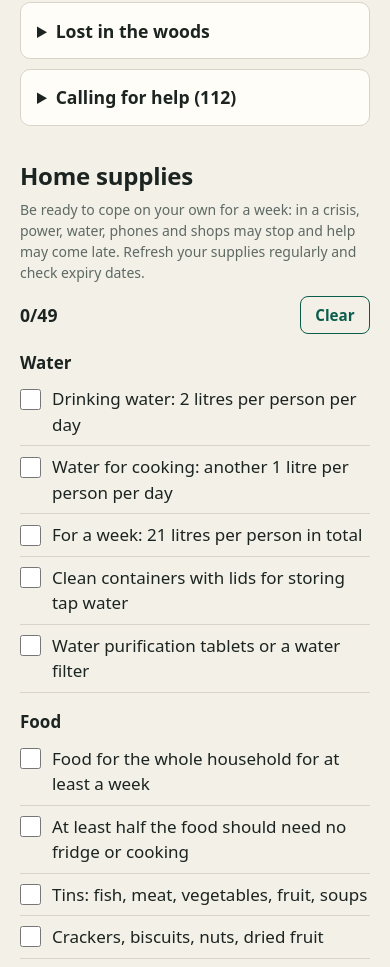
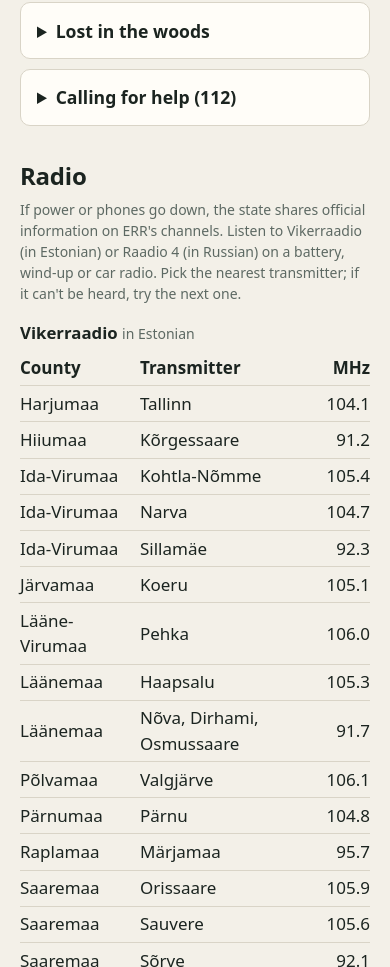
Before and after one commit to renereose/varu, a plain HTML site: page viewer/ready.html in a window 390 px wide. Shown: the part 1033-2000 px from the top of the page. Drawn offline with Linux system fonts and the light colour scheme; no server answers.

Commit message:
In an emergency: radio frequencies for Vikerraadio and Raadio 4
The page gains a Radio part: which station to tune a battery or car radio
to when power or phones go down, and each transmitter's frequency. The
cards that tell people to listen to the radio link to it, and it is printed
with the plan.

- Vikerraadio: 17 transmitters from ERR's own list (October 2026), by county.
- Raadio 4: 7 areas from ERR's newest published list (September 2019).
- The stations are the ones the Ministry of the Interior's crisis guide
  (2018, p. 26) names for official information.

```diff
--- a/viewer/css/app.css
+++ b/viewer/css/app.css
@@ -527,6 +527,12 @@ footer { margin-top: 3rem; color: var(--muted); font-size: 0.85rem; }
 .supplies-bar { display: flex; align-items: center; justify-content: space-between; gap: 1rem; margin: 0.8rem 0; font-size: 1.1rem; }
 fieldset { min-width: 0; margin: 0; border: 0; padding: 0; }
 legend { padding: 0; }
+.radio-station { margin-top: 1rem; }
+.radio-station h3 { margin: 0 0 0.3rem; font-size: 1.05rem; }
+.radio-station h3 .meta { font-weight: 400; }
+.radio-table { border-collapse: collapse; width: 100%; max-width: 32rem; font-variant-numeric: tabular-nums; }
+.radio-table th, .radio-table td { text-align: left; padding: 0.3rem 0.6rem 0.3rem 0; border-bottom: 1px solid var(--line); }
+.radio-table td:last-child, .radio-table th:last-child { text-align: right; white-space: nowrap; padding-right: 0; }
 .supply-group { margin-top: 1rem; }
 .supply-group legend { font-weight: 700; margin-bottom: 0.2rem; }
 .supply-group label {
@@ -574,7 +580,7 @@ legend { padding: 0; }
   .ready .back, .ready-tabs, .no-print, #situations, #supplies-clear { display: none !important; }
   /* Whole sections run over pages; only small blocks are kept together. */
   .ready .panel { margin-top: 1.2rem; }
-  .ready .supply-group, .ready .contact { break-inside: avoid; }
+  .ready .supply-group, .ready .contact, .ready .radio-station { break-inside: avoid; }
   .ready input:not([type="checkbox"]), .ready textarea { border: 0; border-bottom: 1px solid #000; border-radius: 0; padding-left: 0; }
   .contact { grid-template-columns: 1fr 1fr; }
   .supply-group input { accent-color: #000; }
--- a/viewer/guides.json
+++ b/viewer/guides.json
@@ -53,7 +53,8 @@
           "title": "Siseministeerium ja Riigikantselei – Käitumisjuhised kriisiolukordadeks (2018), lk 12–13",
           "url": "https://siseministeerium.ee/sites/default/files/documents/2021-01/K%C3%A4itumisjuhised%20kriisiolukordadeks.pdf"
         }
-      ]
+      ],
+      "radio": true
     },
     {
       "id": "water",
@@ -203,7 +204,8 @@
           "title": "Siseministeerium ja Riigikantselei – Käitumisjuhised kriisiolukordadeks (2018), lk 20–21",
           "url": "https://siseministeerium.ee/sites/default/files/documents/2021-01/K%C3%A4itumisjuhised%20kriisiolukordadeks.pdf"
         }
-      ]
+      ],
+      "radio": true
     },
     {
       "id": "warning",
@@ -250,7 +252,8 @@
           "title": "Siseministeerium ja Riigikantselei – Käitumisjuhised kriisiolukordadeks (2018), lk 26–27",
           "url": "https://siseministeerium.ee/sites/default/files/documents/2021-01/K%C3%A4itumisjuhised%20kriisiolukordadeks.pdf"
         }
-      ]
+      ],
+      "radio": true
     },
     {
       "id": "shelter",
@@ -302,7 +305,8 @@
           "title": "Siseministeerium ja Riigikantselei – Käitumisjuhised kriisiolukordadeks (2018), lk 32–33",
           "url": "https://siseministeerium.ee/sites/default/files/documents/2021-01/K%C3%A4itumisjuhised%20kriisiolukordadeks.pdf"
         }
-      ]
+      ],
+      "radio": true
     },
     {
       "id": "evacuation",
@@ -528,7 +532,8 @@
           "title": "Siseministeerium ja Riigikantselei – Käitumisjuhised kriisiolukordadeks (2018), lk 46–49",
           "url": "https://siseministeerium.ee/sites/default/files/documents/2021-01/K%C3%A4itumisjuhised%20kriisiolukordadeks.pdf"
         }
-      ]
+      ],
+      "radio": true
     },
     {
       "id": "lost",
@@ -987,5 +992,164 @@
         "url": "https://www.vingugaas.ee/"
       }
     ]
+  },
+  "radio": {
+    "et": {
+      "title": "Raadio",
+      "intro": "Kui elekter või side kaob, jagab riik ametlikku infot ERR-i kanalites. Kuula Vikerraadiot (eesti keeles) või Raadio 4 (vene keeles) patarei-, vända- või autoraadiost. Vali lähima saatja sagedus; kui see ei kosta, proovi järgmist."
+    },
+    "en": {
+      "title": "Radio",
+      "intro": "If power or phones go down, the state shares official information on ERR's channels. Listen to Vikerraadio (in Estonian) or Raadio 4 (in Russian) on a battery, wind-up or car radio. Pick the nearest transmitter; if it can't be heard, try the next one."
+    },
+    "stations": [
+      {
+        "name": "Vikerraadio",
+        "lang": {
+          "et": "eesti keeles",
+          "en": "in Estonian"
+        },
+        "as_of": "2026-10",
+        "sites": [
+          [
+            "Tallinn",
+            "Harjumaa",
+            104.1
+          ],
+          [
+            "Koeru",
+            "Järvamaa",
+            105.1
+          ],
+          [
+            "Valgjärve",
+            "Põlvamaa",
+            106.1
+          ],
+          [
+            "Tartu",
+            "Tartumaa",
+            106.7
+          ],
+          [
+            "Pärnu",
+            "Pärnumaa",
+            104.8
+          ],
+          [
+            "Kohtla-Nõmme",
+            "Ida-Virumaa",
+            105.4
+          ],
+          [
+            "Sauvere",
+            "Saaremaa",
+            105.6
+          ],
+          [
+            "Narva",
+            "Ida-Virumaa",
+            104.7
+          ],
+          [
+            "Viiratsi",
+            "Viljandimaa",
+            107.0
+          ],
+          [
+            "Haapsalu",
+            "Läänemaa",
+            105.3
+          ],
+          [
+            "Kõrgessaare",
+            "Hiiumaa",
+            91.2
+          ],
+          [
+            "Orissaare",
+            "Saaremaa",
+            105.9
+          ],
+          [
+            "Märjamaa",
+            "Raplamaa",
+            95.7
+          ],
+          [
+            "Pehka",
+            "Lääne-Virumaa",
+            106.0
+          ],
+          [
+            "Sõrve",
+            "Saaremaa",
+            92.1
+          ],
+          [
+            "Sillamäe",
+            "Ida-Virumaa",
+            92.3
+          ],
+          [
+            "Nõva, Dirhami, Osmussaare",
+            "Läänemaa",
+            91.7
+          ]
+        ]
+      },
+      {
+        "name": "Raadio 4",
+        "lang": {
+          "et": "vene keeles",
+          "en": "in Russian"
+        },
+        "as_of": "2019-09",
+        "areas": [
+          [
+            "Tallinn",
+            94.5
+          ],
+          [
+            "Ida-Virumaa",
+            95.3
+          ],
+          [
+            "Narva",
+            100.9
+          ],
+          [
+            "Tartumaa",
+            94.4
+          ],
+          [
+            "Jõgevamaa",
+            93.4
+          ],
+          [
+            "Pärnumaa",
+            94.8
+          ],
+          [
+            "Valgamaa",
+            92.5
+          ]
+        ]
+      }
+    ],
+    "sources": [
+      {
+        "title": "ERR – Vikerraadio sagedused",
+        "url": "https://eestiraadio.err.ee/vikerraadio/1610166142"
+      },
+      {
+        "title": "ERR – Raadio 4 sagedused (2019)",
+        "url": "https://eestiraadio.err.ee/ru/raadio4/976118/jetoj-osenju-na-radio-4"
+      },
+      {
+        "title": "Siseministeerium ja Riigikantselei – Käitumisjuhised kriisiolukordadeks (2018), lk 26",
+        "url": "https://siseministeerium.ee/sites/default/files/documents/2021-01/K%C3%A4itumisjuhised%20kriisiolukordadeks.pdf"
+      }
+    ]
   }
 }
--- a/viewer/js/common.js
+++ b/viewer/js/common.js
@@ -86,6 +86,12 @@ const STRINGS = {
     readyPlan: "My plan",
     readyNearest: "Nearest: {name}",
     readyMore: "Read more: {topic}",
+    readyRadio: "Radio",
+    readyRadioLink: "Radio frequencies",
+    radioCounty: "County",
+    radioSite: "Transmitter",
+    radioArea: "Area",
+    radioAsOf: "ERR's list as of {date}.",
     source: "Source",
     sources: "Sources",
     noGuides: "There are no emergency guides on this drive.",
@@ -187,6 +193,12 @@ const STRINGS = {
     readyPlan: "Minu plaan",
     readyNearest: "Lähim: {name}",
     readyMore: "Loe lähemalt: {topic}",
+    readyRadio: "Raadio",
+    readyRadioLink: "Raadiosagedused",
+    radioCounty: "Maakond",
+    radioSite: "Saatja",
+    radioArea: "Piirkond",
+    radioAsOf: "ERR-i andmed seisuga {date}.",
     source: "Allikas",
     sources: "Allikad",
     noGuides: "Sellel mälupulgal pole hädaolukorra juhiseid.",
--- a/viewer/js/ready.js
+++ b/viewer/js/ready.js
@@ -58,6 +58,9 @@ document.getElementById("situation-list").replaceChildren(...situations.map((s)
       textContent: t(lang, "readyNearest").replace("{name}", pick(lang, layer.label) || layer.id),
     }));
   }
+  if (s.radio && guides.radio) {
+    links.push(el("a", { className: "btn", href: "#radio", textContent: t(lang, "readyRadioLink") }));
+  }
   for (const id of s.topics ?? []) {
     const topic = topicById[id];
     if (!topic || !topicOnDrive(topic)) continue;
@@ -75,6 +78,37 @@ document.getElementById("situation-list").replaceChildren(...situations.map((s)
   return item;
 }));
 if (location.hash.startsWith("#situation-")) document.getElementById(location.hash.slice(1))?.setAttribute("open", "");
+
+// ---------- Radio ----------
+
+const radio = guides.radio;
+if (radio) {
+  document.getElementById("radio").hidden = false;
+  const text = radio[lang] ?? radio.en ?? {};
+  document.getElementById("radio-title").textContent = text.title ?? t(lang, "readyRadio");
+  document.getElementById("radio-intro").textContent = text.intro ?? "";
+  const mhz = (f) => f.toLocaleString(lang, { minimumFractionDigits: 1 });
+  const table = (head, rows) => el("table", { className: "radio-table" },
+    el("thead", {}, el("tr", {}, ...head.map((h) => el("th", { scope: "col", textContent: h })))),
+    el("tbody", {}, ...rows.map((row) => el("tr", {}, ...row.map((cell) => el("td", { textContent: cell }))))));
+  const byName = (a, b) => a.localeCompare(b, "et");
+  document.getElementById("radio-stations").replaceChildren(...(radio.stations ?? []).map((station) => {
+    // Transmitters by county, so people find theirs; areas as the source names them.
+    const rows = station.sites
+      ? [...station.sites].sort((a, b) => byName(a[1], b[1]) || byName(a[0], b[0]))
+        .map(([site, county, f]) => [county, site, mhz(f)])
+      : (station.areas ?? []).map(([area, f]) => [area, mhz(f)]);
+    const head = station.sites
+      ? [t(lang, "radioCounty"), t(lang, "radioSite"), "MHz"]
+      : [t(lang, "radioArea"), "MHz"];
+    return el("div", { className: "radio-station" },
+      el("h3", {}, `${station.name} `, el("span", { className: "meta", textContent: pick(lang, station.lang) })),
+      table(head, rows),
+      el("p", { className: "meta", textContent: t(lang, "radioAsOf").replace("{date}",
+        new Date(`${station.as_of}-01T12:00`).toLocaleDateString(lang, { year: "numeric", month: "long" })) }));
+  }));
+  document.getElementById("radio-sources").append(`${t(lang, "source")}: `, ...sourceLinks(radio.sources));
+}
 
 // ---------- Home supplies ----------
 
--- a/viewer/ready.html
+++ b/viewer/ready.html
@@ -17,6 +17,7 @@
 
   <nav class="ready-tabs" aria-label="Sections">
     <a href="#situations" data-i18n="readyWhen">When it happens</a>
+    <a href="#radio" data-i18n="readyRadio">Radio</a>
     <a href="#supplies" data-i18n="readySupplies">Home supplies</a>
     <a href="#plan" data-i18n="readyPlan">My plan</a>
   </nav>
@@ -26,6 +27,13 @@
       <h2 data-i18n="readyWhen">When it happens</h2>
       <div id="situation-list"></div>
       <p id="no-guides" class="meta" hidden data-i18n="noGuides">There are no emergency guides on this drive.</p>
+    </section>
+
+    <section id="radio" class="panel" hidden>
+      <h2 id="radio-title"></h2>
+      <p id="radio-intro" class="meta"></p>
+      <div id="radio-stations"></div>
+      <p id="radio-sources" class="sources"></p>
     </section>
 
     <section id="supplies" class="panel" hidden>
```
Also changed, not shown: README.et.md (+4 -1 lines), docs/DEVELOPMENT.md (+3 -3 lines), docs/ROADMAP.md (+2 -1 lines), README.md.
